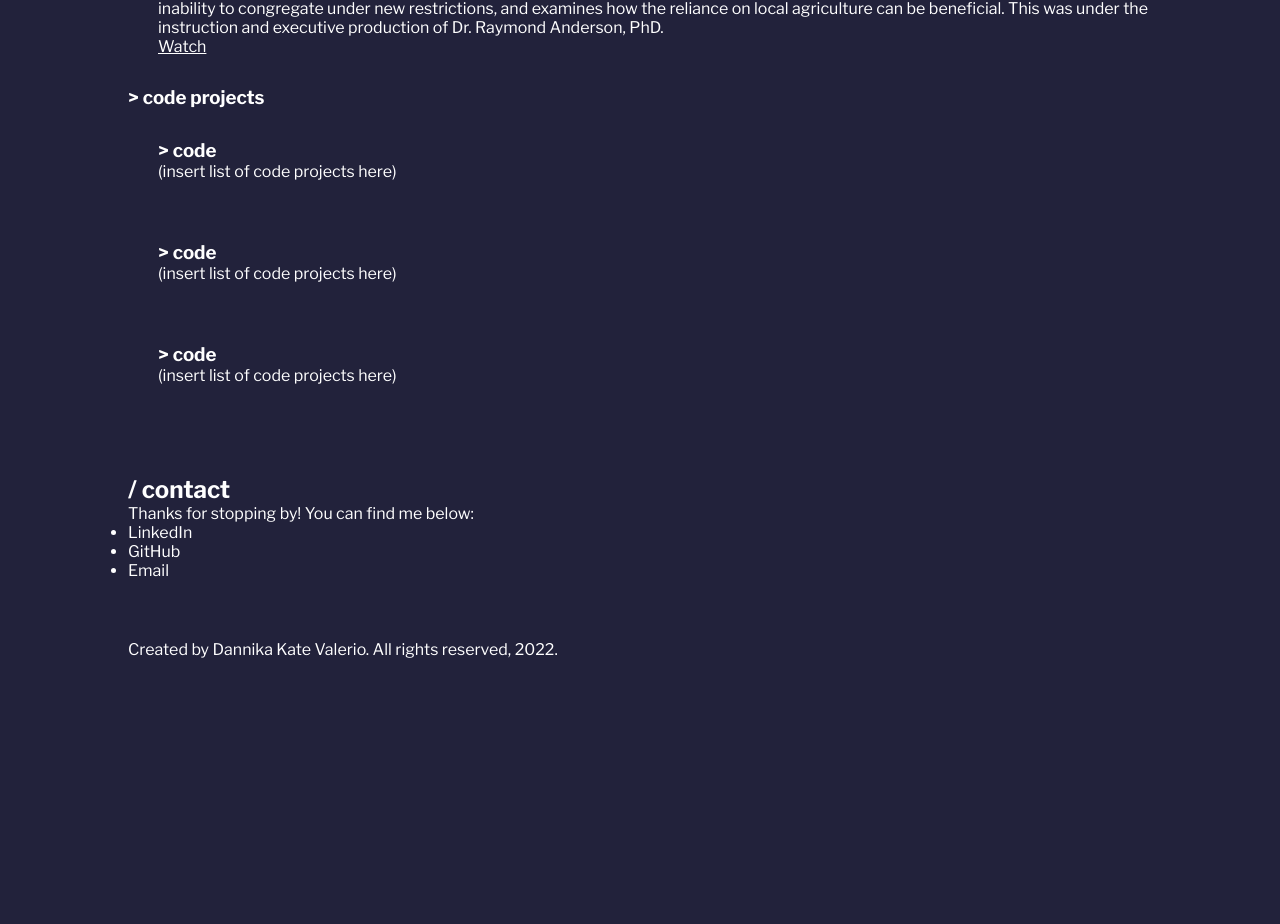
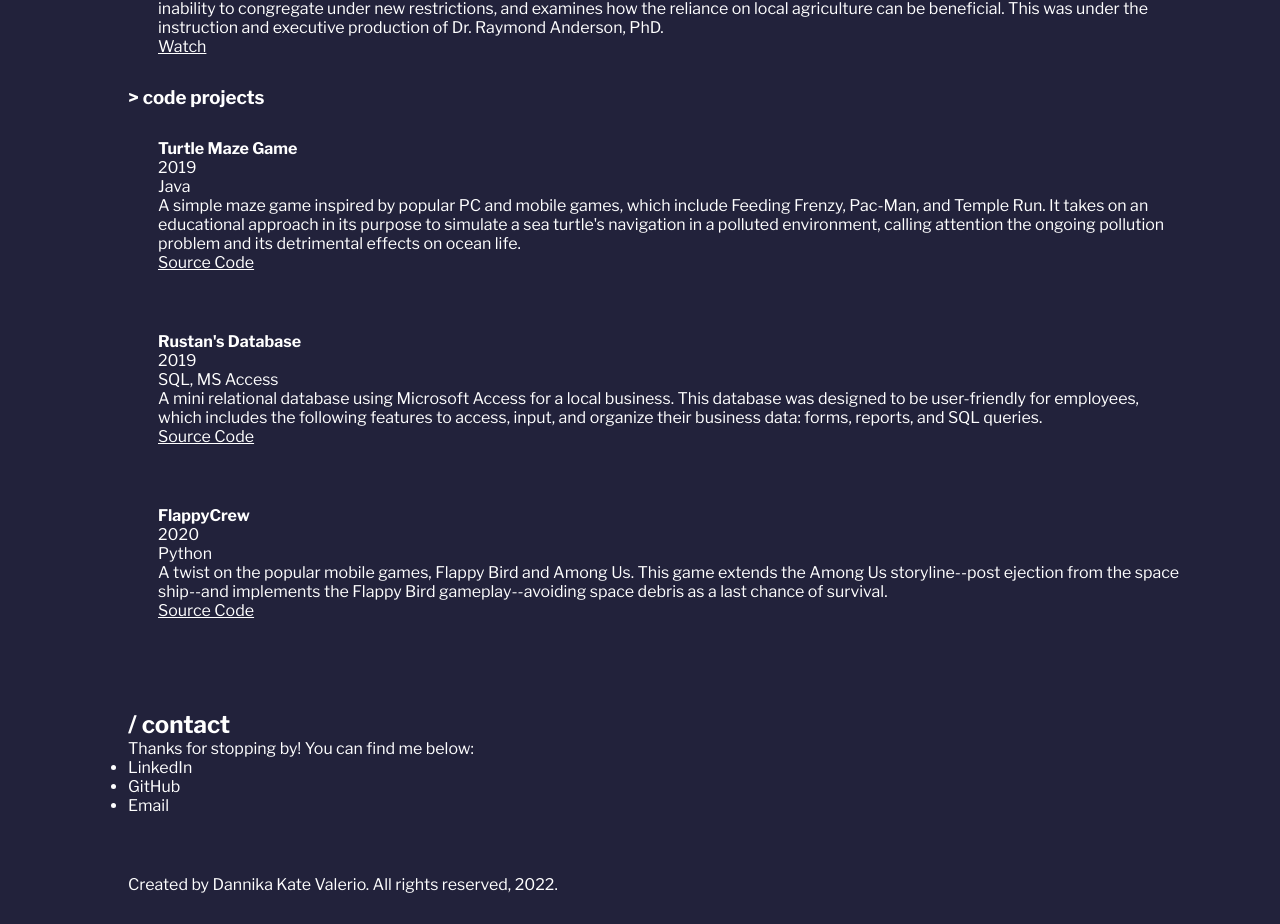
Before and after one commit to dannikate/dannikate.github.io, a React (Create React App) app: page / in a window 1280 px wide. Shown: the part 3878-4802 px from the top of the page. Before the commit the page ends 4567 px from the top, so only its background shows below. Built offline with nearby package versions, Linux system fonts and the light colour scheme.

Commit message:
updated code compt; added new TODO

```diff
--- a/src/components/Code.js
+++ b/src/components/Code.js
@@ -1,10 +1,14 @@
 import React from "react"
 
-export default function Code() {
+export default function Code(props) {
     return (
         <div className="code">
-            <h3>> code</h3>
-            <p>(insert list of code projects here)</p>
+            <h4>{props.title}</h4>
+            { /* TODO: update as a list*/ }
+            <p>{props.year}</p>
+            <p>{props.language}</p>
+            <p>{props.description}</p>
+            <a href={props.link}>Source Code</a>
         </div>
     )
 }
```
